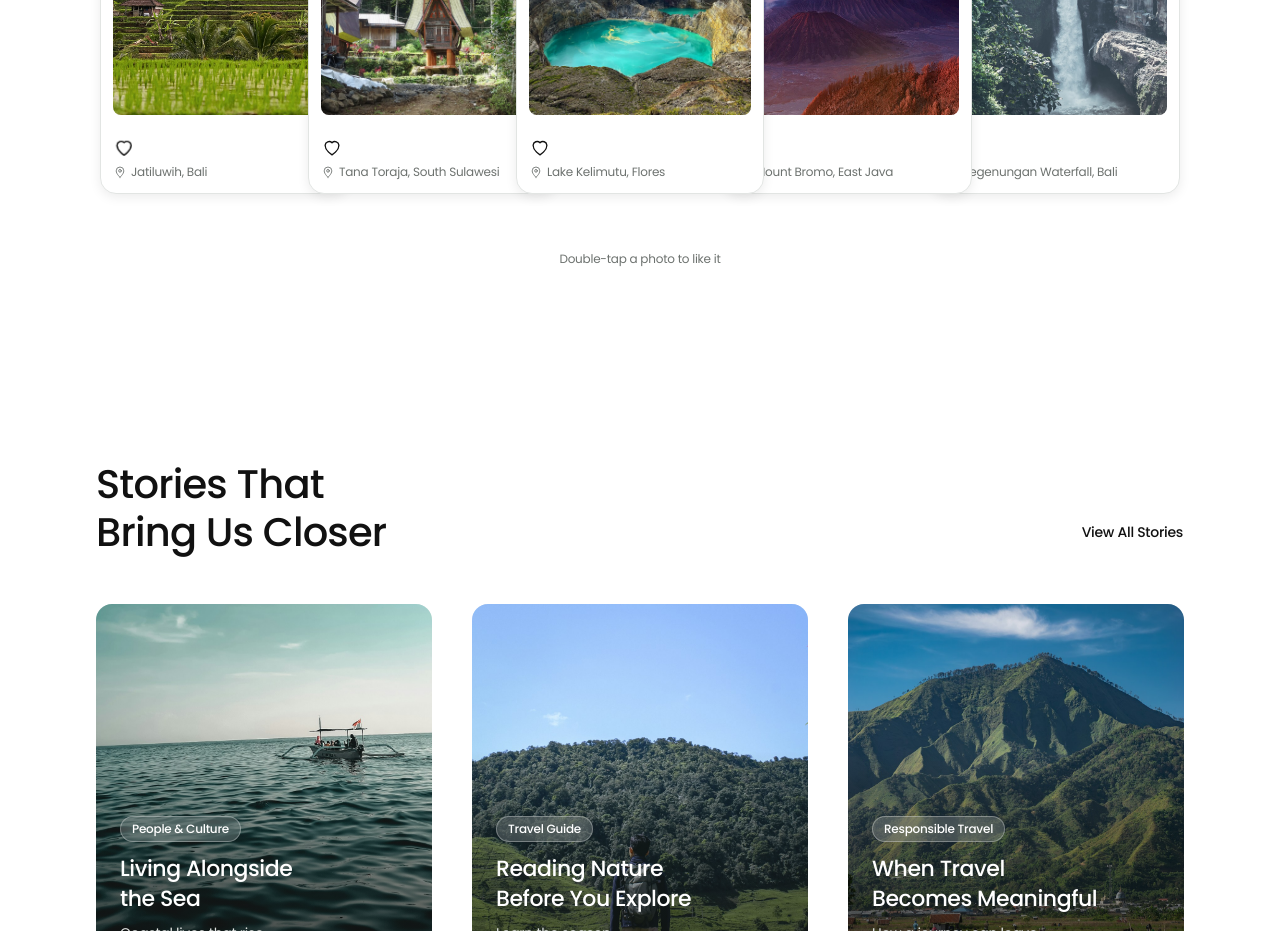
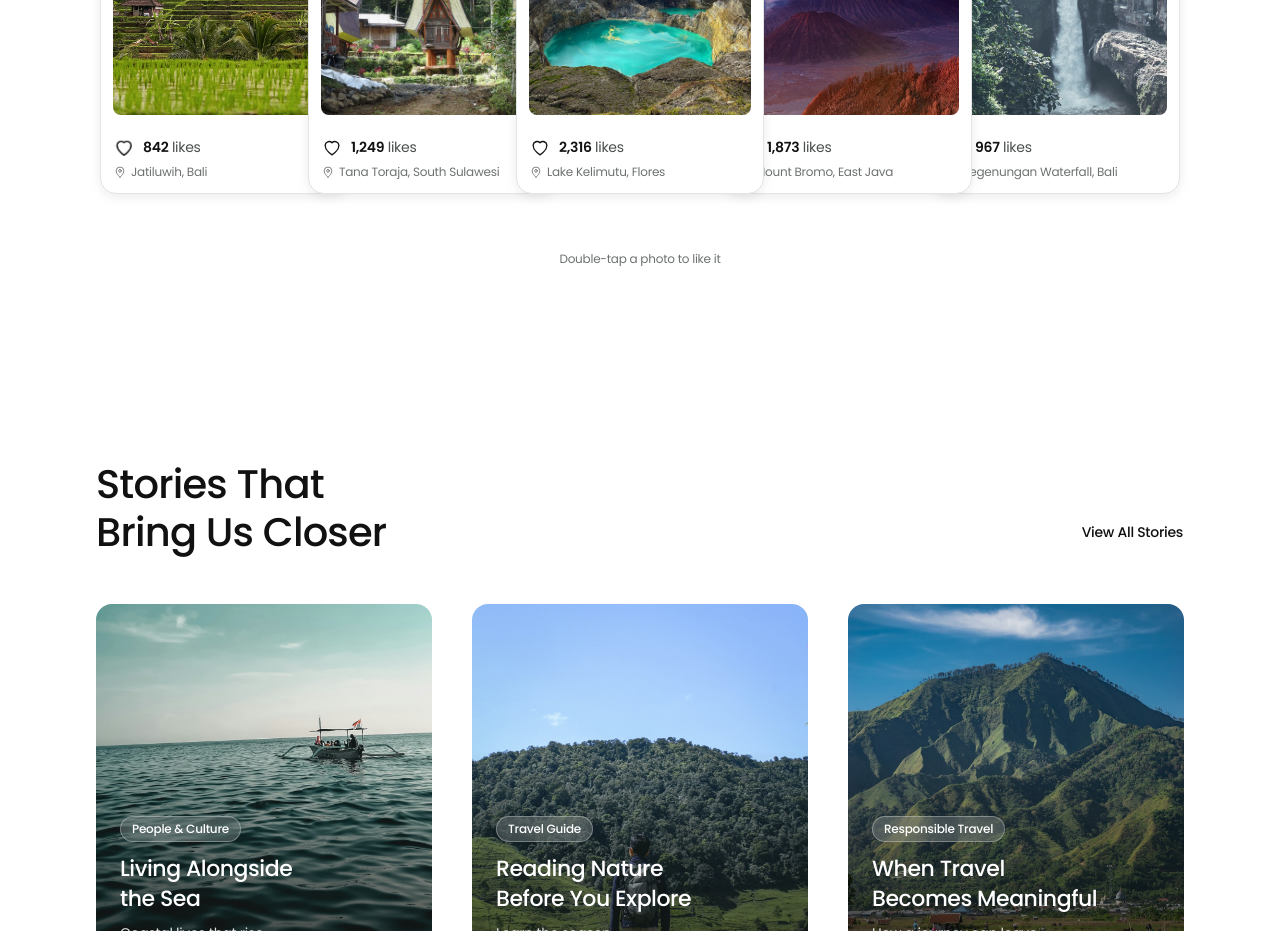
Before and after one commit to raxiem-studio/webdesign_raxiemstudio_technoversary_Vol.II, a React (Vite) app: page / in a window 1280 px wide. Shown: the part 1780-2711 px from the top of the page. Built offline with nearby package versions, Linux system fonts and the light colour scheme; no server answers.

Commit message:
feat: restore demo like counts in the story collage

```diff
--- a/src/i18n/strings.js
+++ b/src/i18n/strings.js
@@ -31,6 +31,7 @@ export const STRINGS = {
 
     'story.title': 'Every Place Has a Story Worth Protecting',
     'story.hint': 'Double-tap a photo to like it',
+    'story.likes': 'likes',
     'story.like': 'Like the photo of {place}',
 
     'journal.title': 'Stories That Bring Us Closer',
@@ -145,6 +146,7 @@ export const STRINGS = {
 
     'story.title': 'Setiap Tempat Punya Cerita yang Layak Dijaga',
     'story.hint': 'Ketuk dua kali foto untuk menyukainya',
+    'story.likes': 'suka',
     'story.like': 'Sukai foto {place}',
 
     'journal.title': 'Cerita yang Mendekatkan Kita',
--- a/src/sections/StoryCollage/StoryCard.jsx
+++ b/src/sections/StoryCollage/StoryCard.jsx
@@ -25,8 +25,8 @@ function PinIcon() {
  * the photo only likes. `hint` pulses unliked hearts as an affordance.
  * `location` is already in the active language.
  */
-function StoryCard({ image, location, liked, onToggle, onLike, hint, className = '', style }) {
-  const { t, pick } = useLanguage()
+function StoryCard({ image, location, likes, liked, onToggle, onLike, hint, className = '', style }) {
+  const { t, pick, formatNumber } = useLanguage()
   const [burst, setBurst] = useState(0)
   const [pop, setPop] = useState(0)
   const lastTap = useRef(0)
@@ -47,6 +47,8 @@ function StoryCard({ image, location, liked, onToggle, onLike, hint, className =
     if (!liked) setPop((p) => p + 1)
     onToggle()
   }
+
+  const count = formatNumber(likes + (liked ? 1 : 0))
 
   return (
     <figure className={`story-card ${className}`} style={style}>
@@ -71,12 +73,15 @@ function StoryCard({ image, location, liked, onToggle, onLike, hint, className =
           type="button"
           className={`story-card__like${liked ? ' is-liked' : ''}${hint && !liked ? ' is-hinting' : ''}`}
           aria-pressed={liked}
-          // The pressed state announces the like itself.
-          aria-label={t('story.like', { place: location })}
+          // Count lives in the name; the pressed state announces the like itself.
+          aria-label={`${t('story.like', { place: location })}, ${count} ${t('story.likes')}`}
           onClick={handleHeartClick}
         >
           <span key={pop} className={`story-card__heart${pop > 0 && liked ? ' is-popping' : ''}`}>
             <HeartIcon filled={liked} />
+          </span>
+          <span className="story-card__count" aria-hidden="true">
+            <strong>{count}</strong> {t('story.likes')}
           </span>
         </button>
         <span className="story-card__location">
--- a/src/sections/StoryCollage/StoryCollage.jsx
+++ b/src/sections/StoryCollage/StoryCollage.jsx
@@ -6,14 +6,18 @@ import { useLanguage } from '../../i18n/context.js'
 import StoryCard from './StoryCard.jsx'
 import './StoryCollage.css'
 
-/* `fan`: slot in the desktop fan, -2…2 (0 = centre, top). No like counts are shown:
-   there is no shared backend, and invented numbers would be fictitious data. */
+/*
+ * `fan`: slot in the desktop fan, -2…2 (0 = centre, top).
+ * `likes`: DEMO seed counts for the prototype. There is no backend yet, so a
+ * visitor's own like is added on top and kept only in their browser
+ * (localStorage). Real shared counts need an API + database.
+ */
 const STORIES = [
-  { id: 'jatiluwih', fan: -2, image: images.articleJatiluwih, location: { en: 'Jatiluwih, Bali', id: 'Jatiluwih, Bali' } },
-  { id: 'tongkonan', fan: -1, image: images.storyTongkonan, location: { en: 'Tana Toraja, South Sulawesi', id: 'Tana Toraja, Sulawesi Selatan' } },
-  { id: 'kelimutu', fan: 0, image: images.storyKelimutu, location: { en: 'Lake Kelimutu, Flores', id: 'Danau Kelimutu, Flores' } },
-  { id: 'bromo', fan: 1, image: images.articleBromo, location: { en: 'Mount Bromo, East Java', id: 'Gunung Bromo, Jawa Timur' } },
-  { id: 'tegenungan', fan: 2, image: images.galleryTegenungan, location: { en: 'Tegenungan Waterfall, Bali', id: 'Air Terjun Tegenungan, Bali' } },
+  { id: 'jatiluwih', fan: -2, image: images.articleJatiluwih, location: { en: 'Jatiluwih, Bali', id: 'Jatiluwih, Bali' }, likes: 842 },
+  { id: 'tongkonan', fan: -1, image: images.storyTongkonan, location: { en: 'Tana Toraja, South Sulawesi', id: 'Tana Toraja, Sulawesi Selatan' }, likes: 1249 },
+  { id: 'kelimutu', fan: 0, image: images.storyKelimutu, location: { en: 'Lake Kelimutu, Flores', id: 'Danau Kelimutu, Flores' }, likes: 2316 },
+  { id: 'bromo', fan: 1, image: images.articleBromo, location: { en: 'Mount Bromo, East Java', id: 'Gunung Bromo, Jawa Timur' }, likes: 1873 },
+  { id: 'tegenungan', fan: 2, image: images.galleryTegenungan, location: { en: 'Tegenungan Waterfall, Bali', id: 'Air Terjun Tegenungan, Bali' }, likes: 967 },
 ]
 
 const STORAGE_KEY = 'jejak:story-likes'
@@ -34,7 +38,7 @@ function writeLikes(likes) {
   }
 }
 
-/** Home: fan of photo cards you can like (a personal favourite, kept in this browser via localStorage). */
+/** Home: fan of likeable photo cards; demo counts plus the visitor's own like (kept in this browser via localStorage). */
 function StoryCollage() {
   const { t, pick } = useLanguage()
   const [liked, setLiked] = useState(readLikes)
@@ -61,12 +65,13 @@ function StoryCollage() {
           className="reveal"
         />
         <div className="story__collage">
-          {STORIES.map(({ id, fan, image, location }, i) => (
+          {STORIES.map(({ id, fan, image, location, likes }, i) => (
             <StoryCard
               key={id}
               style={{ '--fan': fan, '--fan-abs': Math.abs(fan), '--i': i }}
               image={image}
               location={pick(location)}
+              likes={likes}
               liked={Boolean(liked[id])}
               hint={!hasLikedAny}
               onToggle={() => setLike(id, !liked[id])}
```
